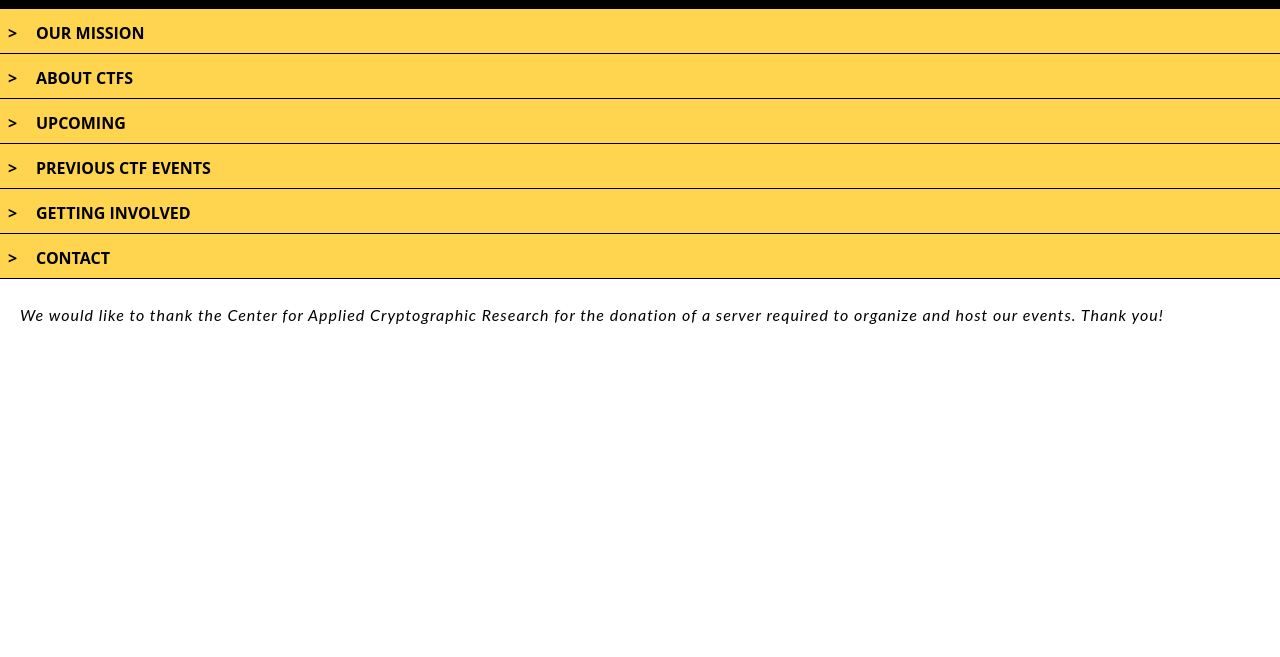
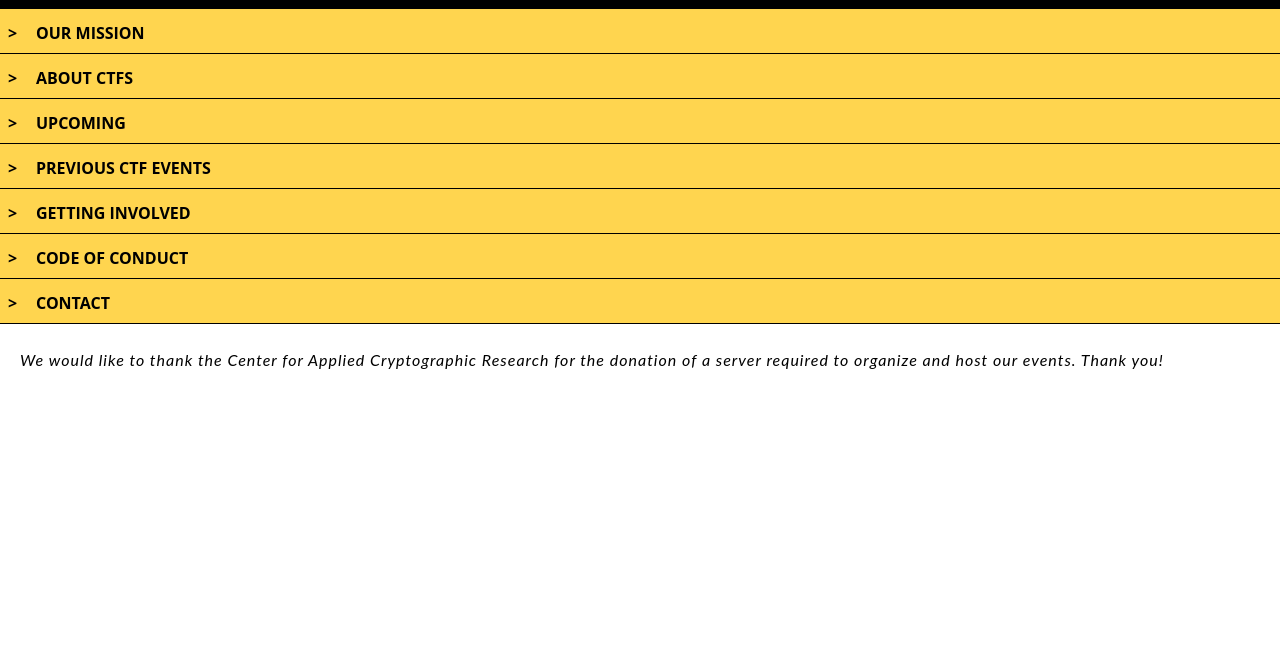
Before and after one commit to uwaterlooctf/Website, a plain HTML site: page index.html in a window 1280 px wide. Shown: the part 88-745 px from the top of the page. Drawn offline with Linux system fonts and the light colour scheme.

Commit message:
Added code of conduct

```diff
--- a/ctfstyle.css
+++ b/ctfstyle.css
@@ -179,6 +179,7 @@ label::before {
 #previousCTFSExpanded,
 #involvementExpanded,
 #resourcesExpanded,
+#codeofconductExpanded,
 #contactExpanded {
   height: 0px;
   overflow: hidden;
@@ -199,6 +200,7 @@ section {
 #previousCTFS:checked ~ #previousCTFSExpanded,
 #involvement:checked ~ #involvementExpanded,
 #resources:checked ~ #resourcesExpanded,
+#codeofconduct:checked ~ #codeofconductExpanded,
 #contact:checked ~ #contactExpanded {
   height: auto;
   padding-bottom: 50px;
@@ -210,6 +212,7 @@ section {
 #previousCTFS:checked ~ label::before,
 #involvement:checked ~ label::before,
 #resources:checked ~ label::before,
+#codeofconduct:checked ~label::before,
 #contact:checked ~ label::before {
   content: ">";
 }
--- a/index.html
+++ b/index.html
@@ -88,14 +88,48 @@
 
 
 
+    <!--CODE OF CONDUCT-->
+    <input id="codeofconduct" type="checkbox" unchecked />
+    <label for="codeofconduct">Code of Conduct</label>
+    <div id="codeofconductExpanded">
+      <section>
+        <p><b>We have NO TOLERANCE for physical/verbal/sexual harrassment of any human, humanoid, or AI!</b></p>
+
+        <p>
+          <b>It is expected that all those involved in CTF events will:</b>
+          <ul>
+            <li>* Participate in an authentic and active way. In doing so, you contribute to the health and longevity of this community.</li>
+            <li>* Exercise consideration and respect in your speech and actions.</li>
+            <li>* Refrain from demeaning, discriminatory, or harassing behaviour and speech.</li>
+            <li>* Be mindful of your surroundings and your fellow participants.</li>
+          </ul>
+        </p>
+
+        <p><b>Unacceptable Behaviours Include:</b> intimidating, harassing, abusive, discriminatory, derogatory, or demeaning speech or actions by any participant in our community online, at all related events, and in one-on-one communications carried out in the context of community business.</p><br/>
+
+        <p><b>Harrassment Includes:</b> harmful or prejudicial verbal or written comments related to gender, sexual orientation, race, religion, disability; inappropriate use of nudity and/or sexual images; deliberate intimidation, stalking, or following; harassing photography or recording; sustained disruption of talks or other events; inappropriate physical contact, and unwelcome sexual attention.</p><br/>
+
+        <p><b>Consequences of Unacceptable Behaviour:</b> Unacceptable behaviour from any community member, including sponsors and those with decision-making authority, will not be tolerated. Anyone asked to stop unacceptable behaviour is expected to comply immediately. If a community member engages in unacceptable behaviour, the community organizers may take any action they deem appropriate, up to and including a temporary ban or permanent expulsion from the community without warning.</p><br/>
+
+        <p><b>Experiencing Unacceptable Behaviour:</b> If you are subject to or witness unacceptable behavior, or have any other concerns, please notify an organizer as soon as possible (contact info below). Additionally, community organizers are available to help those experiencing unacceptable behaviour feel safe. In the context of in-person events, organizers will also provide escorts as desired by the person experiencing distress.</p><br/>
+
+        <p><b>Addressing Grievances:</b> If you feel you have been falsely or unfairly accused of violating this Code of Conduct, or feel as though your complaints of inappropriate conduct have not been heard, you should contact the club president, Brittany Postnikoff (bpostnik@uwaterloo.ca) with a concise description of your grievance.</p><br/>
+
+        <p><b>Scope:</b> We expect all community participants (participants, organizers, sponsots, and other guests) to abide by this Code of Conduct in all community venues pertaining to community business. </p><br/>
+
+        <p><b>License Information and Attribution:</b> This Code of Conduct is distributed under a <a href="http://creativecommons.org/licenses/by-sa/3.0/">Creative Commons Attribution-ShareAlike license</a>, derived from the <a href="http://opensourcebridge.org/about/code-of-conduct/">Open Source Bridge Code of Conduct</a>.</p>
+      </section>
+    </div>
+
+
     <!--CONTACT-->
     <input id="contact" type="checkbox" unchecked />
     <label for="contact">Contact</label>
     <div id="contactExpanded">
       <section>
         <p><b>EMAIL:</b> ctf@cs.uwaterloo.ca</p>
-  <p><b>TWITTER:</b> @uwaterlooctf</p>
-  <p><b>GITHUB:</b> https://github.com/uwaterlooctf</p>
+        <p><b>TWITTER:</b> @uwaterlooctf</p>
+        <p><b>GITHUB:</b> https://github.com/uwaterlooctf</p>
       </section>
     </div>
 
@@ -109,6 +143,5 @@
     <div id="bottomParagraph">
       <img src="images/CrySP_Logo.png" alt="CrySP Logo" class="image"/>
     </div>
-
   </body>
 </html>
```
